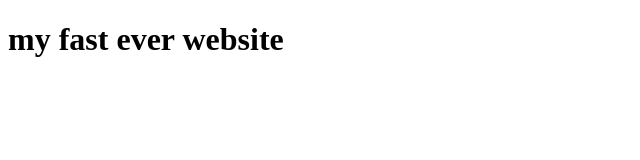
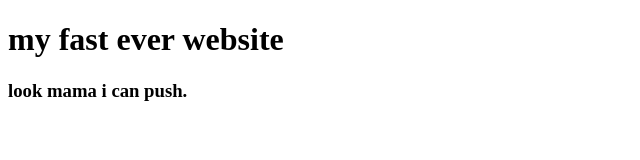
Before and after one commit to blueline-prodip/my-fast-website, a plain HTML site: page index.html in a window 1280 px wide. Shown: the whole page, without its empty margins (0-640 px from the left). Drawn offline with Linux system fonts and the light colour scheme.

Commit message:
learned git hub

```diff
--- a/index.html
+++ b/index.html
@@ -8,5 +8,6 @@
 </head>
 <body>
     <h1>my fast ever website</h1>
+    <h3>look mama i can push. </h3>
 </body>
 </html>
```
